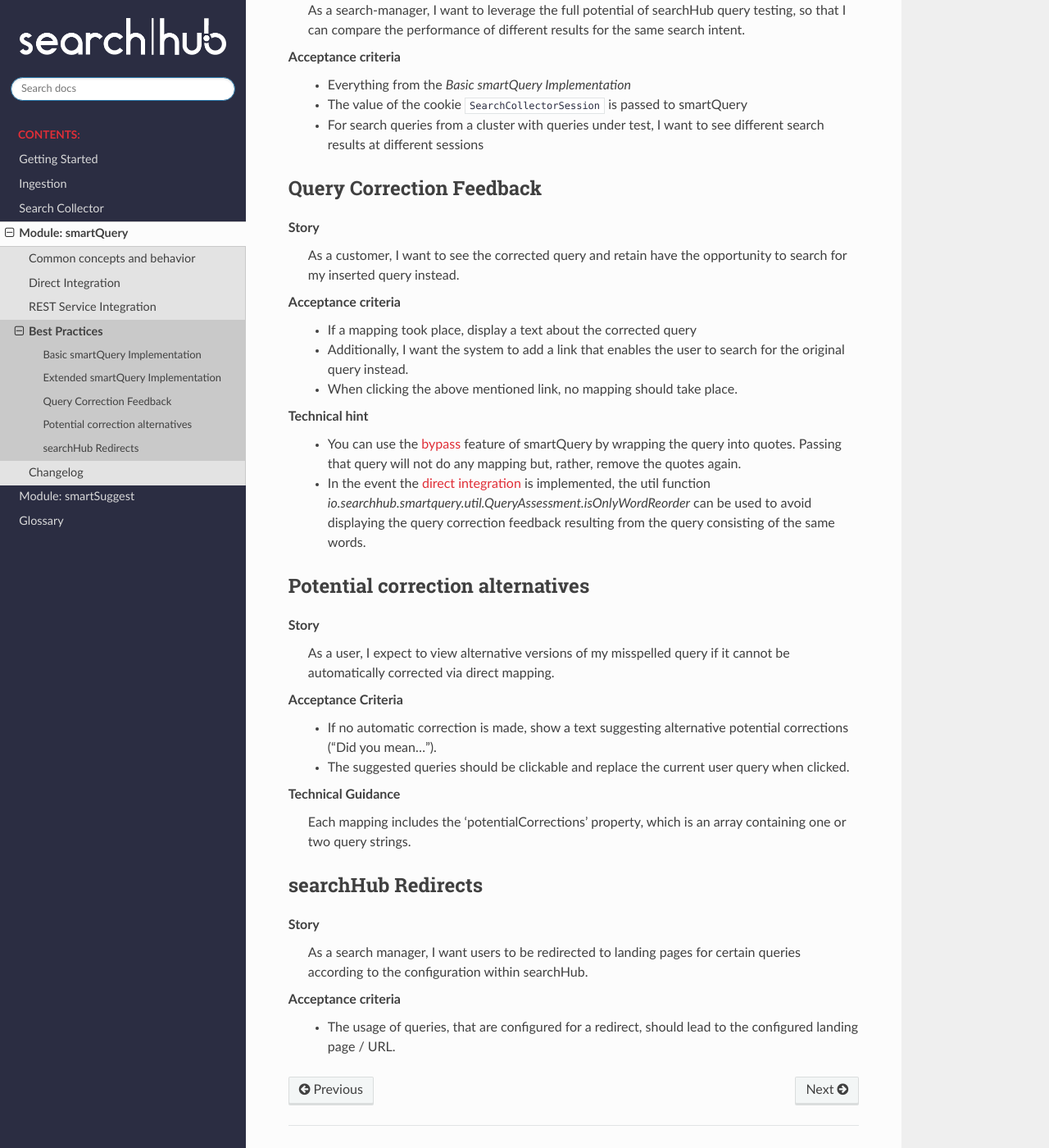
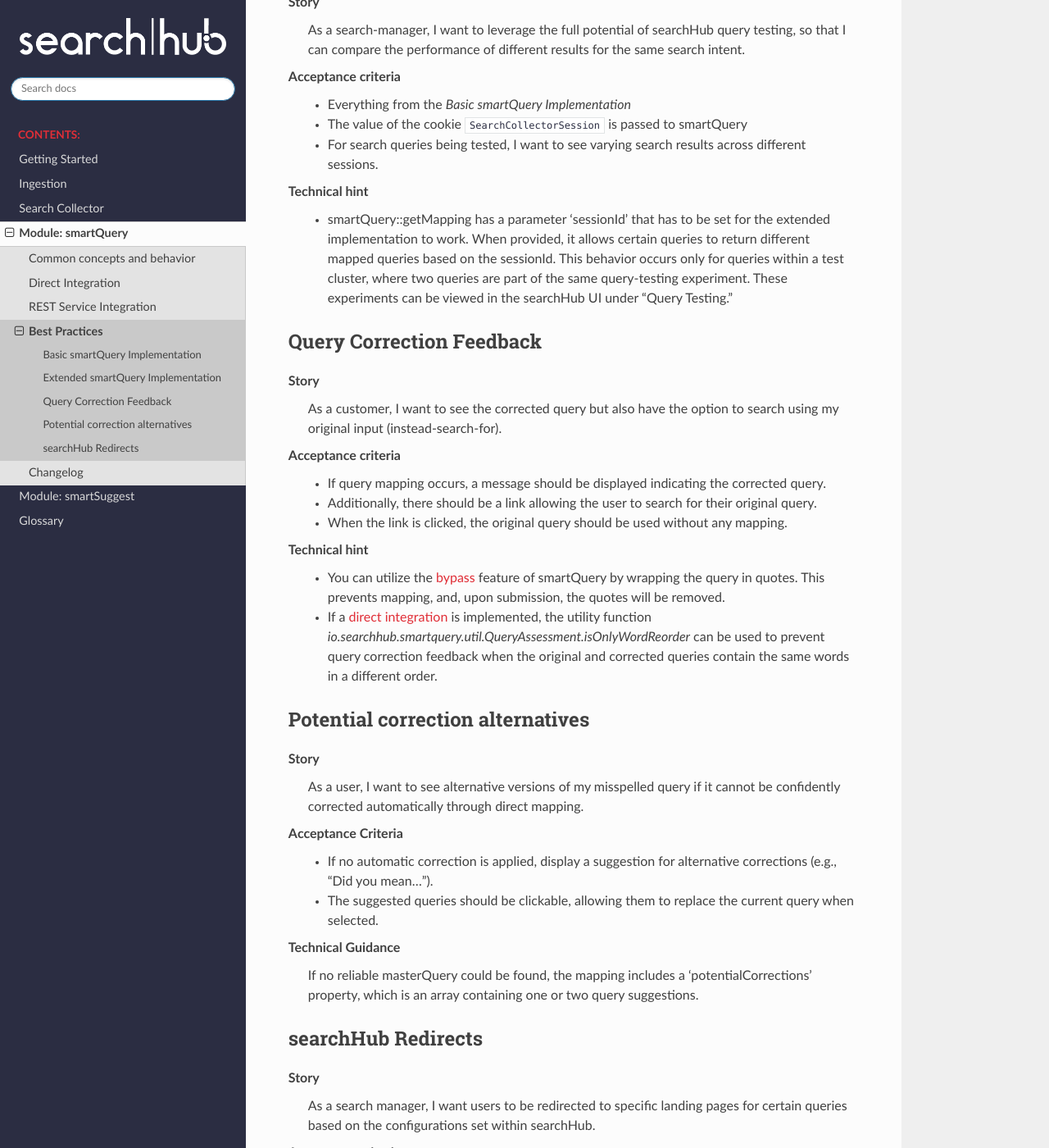
Before and after one commit to CommerceExperts/searchhub-docs, a Sphinx documentation site: the page built from docs/smartquery/best-practices.rst, in a window 1280 px wide and 1400 px high, scrolled down 640 px. Shown: the whole window at 82% size. Built offline with Sphinx 7.4.7 and the Read the Docs theme 2.0.0, drawn with Linux system fonts in a browser that asks for light colours; some of the changed text lies outside the part shown.

Commit message:
Update smartquery docs from last release

```diff
--- a/docs/smartquery/best-practices.rst
+++ b/docs/smartquery/best-practices.rst
@@ -10,7 +10,7 @@
   As a customer, I want to see search results that are optimized using CXP searchHub (https://docs.searchhub.io/) and which are frequently updated using recent KPI data.
 
 Acceptance criteria
-  - Search phrases are checked/optimized using searchHub's smartQuery Module (https://docs.searchhub.io/module_smartquery.html) before submitting them to the internal search engine
+  - Search phrases are checked/optimized using searchHub's smartQuery Module (https://docs.searchhub.io/module_smartquery.html) before being submitted to the internal search engine
   - internal systems can access https://query.searchhub.io/ to perform the search phrase check
   - internal systems can access https://import.searchhub.io/ to send and receive data updates
 
@@ -24,47 +24,52 @@
 Acceptance criteria
   - Everything from the *Basic smartQuery Implementation*
   - The value of the cookie :code:`SearchCollectorSession` is passed to smartQuery
-  - For search queries from a cluster with queries under test, I want to see different search results at different sessions
+  - For search queries being tested, I want to see varying search results across different sessions.
+
+Technical hint
+  - smartQuery::getMapping has a parameter 'sessionId' that has to be set for the extended implementation to work.
+    When provided, it allows certain queries to return different mapped queries based on the sessionId. This behavior occurs only for queries within a test cluster, where two queries are part of the same query-testing experiment. These experiments can be viewed in the searchHub UI under "Query Testing."
 
 
 Query Correction Feedback
 -------------------------
 
 Story
-  As a customer, I want to see the corrected query and retain have the opportunity to search for my inserted query instead.
+  As a customer, I want to see the corrected query but also have the option to search using my original input (instead-search-for).
+
 
 Acceptance criteria
-  - If a mapping took place, display a text about the corrected query
-  - Additionally, I want the system to add a link that enables the user to search for the original query instead.
-  - When clicking the above mentioned link, no mapping should take place.
+  - If query mapping occurs, a message should be displayed indicating the corrected query.
+  - Additionally, there should be a link allowing the user to search for their original query.
+  - When the link is clicked, the original query should be used without any mapping.
 
 Technical hint
-  - You can use the `bypass`_ feature of smartQuery by wrapping the query into quotes. Passing that query will not do any mapping but, rather, remove the quotes again.
-  - In the event the `direct integration`_ is implemented, the util function `io.searchhub.smartquery.util.QueryAssessment.isOnlyWordReorder` can be used to avoid displaying the query correction feedback resulting from the query consisting of the same words.
+  - You can utilize the `bypass`_ feature of smartQuery by wrapping the query in quotes. This prevents mapping, and, upon submission, the quotes will be removed.
+  - If a `direct integration`_ is implemented, the utility function `io.searchhub.smartquery.util.QueryAssessment.isOnlyWordReorder` can be used to prevent query correction feedback when the original and corrected queries contain the same words in a different order.
 
 
 Potential correction alternatives
 ---------------------------------
 
 Story
-  As a user, I expect to view alternative versions of my misspelled query if it cannot be automatically corrected via direct mapping.
+  As a user, I want to see alternative versions of my misspelled query if it cannot be confidently corrected automatically through direct mapping.
 
 Acceptance Criteria
-  - If no automatic correction is made, show a text suggesting alternative potential corrections ("Did you mean…").
-  - The suggested queries should be clickable and replace the current user query when clicked.
+  - If no automatic correction is applied, display a suggestion for alternative corrections (e.g., "Did you mean...").
+  - The suggested queries should be clickable, allowing them to replace the current query when selected.
 
 Technical Guidance
-  Each mapping includes the 'potentialCorrections' property, which is an array containing one or two query strings.
+  If no reliable masterQuery could be found, the mapping includes a 'potentialCorrections' property, which is an array containing one or two query suggestions.
 
 
 searchHub Redirects
 -------------------
 
 Story
-  As a search manager, I want users to be redirected to landing pages for certain queries according to the configuration within searchHub.
+  As a search manager, I want users to be redirected to specific landing pages for certain queries based on the configurations set within searchHub.
 
 Acceptance criteria
-  - The usage of queries, that are configured for a redirect, should lead to the configured landing page / URL.
+  - When a query is configured for a redirect, users should be directed to the corresponding landing page or URL.
 
 
 .. _bypass: common.html
--- a/docs/smartquery/changelog.rst
+++ b/docs/smartquery/changelog.rst
@@ -3,6 +3,12 @@
 
 Version 2
 ---------
+Version 2.3.0
+    - Add extended integration with SearchCollector sessionId to support better query-testing
+    - Add improved support for timed redirects
+    - Removed compatibilty to Java 8
+    - unify dependencies with smartSuggest module
+
 Version 2.2.0
     - Cache fuzzy mapping results (generated by preDict)
         - use bloom filter to skip known unmappable queries
```
Also changed, not shown: other parts of docs/smartquery/best-practices.rst (+1 -1 lines), docs/smartquery/direct-integration.rst (+19 -14 lines), docs/smartquery/rest-service.rst (+12 -10 lines).
